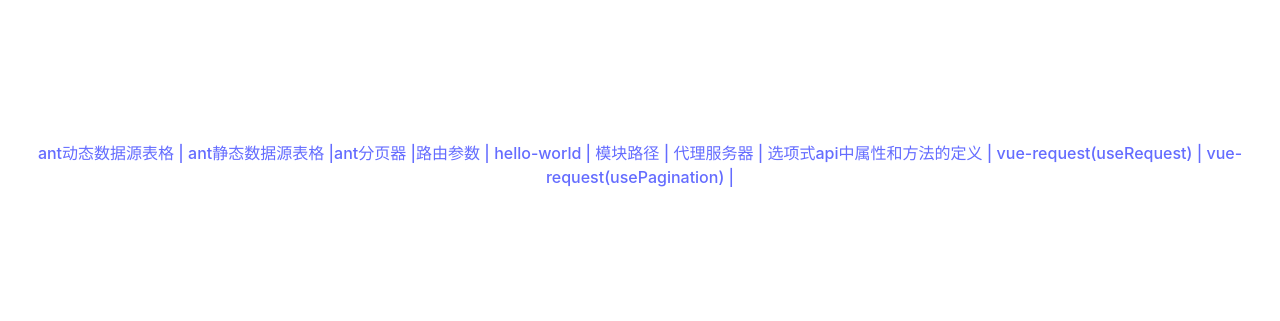
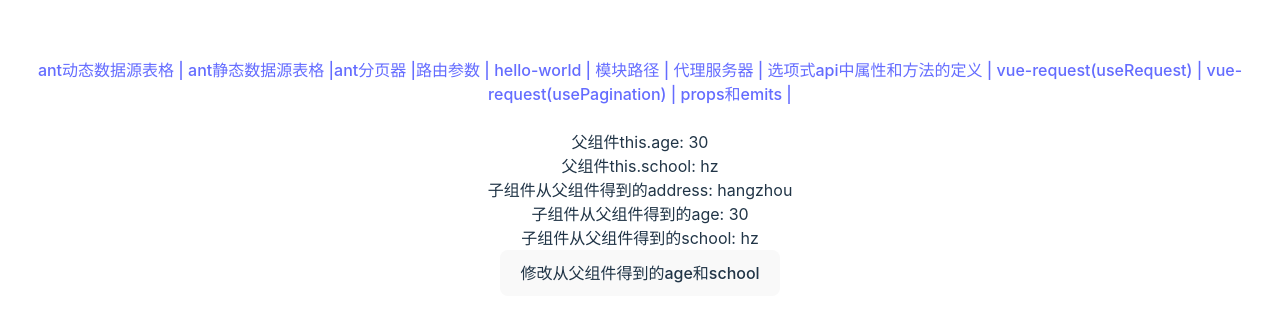
Before and after one commit to jssgsy/vue-learn, a Vue app: page /propsAndEmits in a window 1280 px wide. Shown: the part 223-544 px from the top of the page. Built offline with nearby package versions, Linux system fonts and the light colour scheme.

Commit message:
[vue] props、emits选项

```diff
--- a/src/App.vue
+++ b/src/App.vue
@@ -8,6 +8,8 @@ import ModulePathAlias from "@/components/ModulePathAlias.vue";
 import VueRequestLearn from "@/components/ProxyServer.vue";
 import OptionApiMethodAndVariableDefine from "@/components/OptionApiMethodAndVariableDefine.vue";
 import AntDynamicTable from "@/components/antdesignvue/AntDynamicTable.vue";
+import ParentVue from "@/components/propsAndEmits/ParentVue.vue";
+
 // 2. 选项式api要手动导出
 export default {
   name: 'App',  // 组件的名字
@@ -19,7 +21,8 @@ export default {
     ModulePathAlias,
     VueRequestLearn,
     OptionApiMethodAndVariableDefine,
-    AntDynamicTable
+    AntDynamicTable,
+    ParentVue,
   }
 }
 // 从上述1，2，3看，选项式api相较于组合式api在代码上确实更加麻烦些
@@ -51,6 +54,8 @@ export default {
 
   <router-link to="/usePaginationDemo">vue-request(usePagination) | </router-link>
 
+  <router-link to="/propsAndEmits">props和emits | </router-link>
+
   <div>
     <br>
     <router-view/>
--- /dev/null
+++ b/src/components/propsAndEmits/ChildVue.vue
@@ -0,0 +1,31 @@
+<script>
+import {defineComponent} from 'vue'
+
+export default defineComponent({
+  name: "ChildVue",
+  // 必须显式指定从直接父子组件接收的属性
+  props: ['address', 'age', 'school'],
+  // 通过emits指定要传递给父组件的事件
+  emits: ['updateMe'],
+  methods: {
+    change() {
+      console.log('子组件change被触发, 不要在子组件中修改从父组件传递过来的值')
+      // updateMe是事件名称，由父组件监听
+      // 通过this.$emit来发送事件，也可直接用在模板中
+      // 还可以传值给事件updateMe对应的回调函数中
+      this.$emit('updateMe', this.age, this.school, 'aaa', 'bbb')
+    }
+  }
+})
+</script>
+
+<template>
+  子组件从父组件得到的address: {{address}}<br>
+  子组件从父组件得到的age: {{age}}<br>
+  子组件从父组件得到的school: {{school}}<br>
+  <button @click="change">修改从父组件得到的age和school</button>
+</template>
+
+<style scoped>
+
+</style>
--- /dev/null
+++ b/src/components/propsAndEmits/ParentVue.vue
@@ -0,0 +1,36 @@
+<script>
+import {defineComponent} from 'vue'
+import ChildVue from "@/components/propsAndEmits/ChildVue.vue";
+
+export default defineComponent({
+  name: "ParentVue",
+  components: {ChildVue},
+  data() {
+    return {
+      age: 30,
+      school: 'hz'
+    }
+  },
+  methods: {
+    updateProps(...args) {
+      console.log('父组件中updateProps被调用了，在这里修改传递给子组件的props值, 子组件触发事件时传递过来的参数：', args)
+      this.age = this.age + 10;
+      this.school = this.school + "_new";
+    }
+  }
+})
+</script>
+
+<template>
+  父组件this.age: {{this.age}}<br>
+  父组件this.school: {{this.school}}<br>
+  <!--
+    1. updateMe是子组件emit的事件名字，updateProps是监听到事件时要调用的回调函数;
+    2. address也是传递给子组件的props，只是静态的而已
+  -->
+  <ChildVue address = 'hangzhou' :age="age" :school="school" @updateMe="updateProps"/>
+</template>
+
+<style scoped>
+
+</style>
--- a/src/main.ts
+++ b/src/main.ts
@@ -20,6 +20,7 @@ import RouterParam from "./components/RouterParam.vue";
 import UseRequestDemo from "./components/vuerequest/UseRequestDemo.vue";
 import UsePaginationDemo from "./components/vuerequest/UsePaginationDemo.vue";
 import AntPagination from "./components/antdesignvue/AntPagination.vue";
+import ParentVue from "./components/propsAndEmits/ParentVue.vue";
 
 // 创建路由器实例
 let router:Router = createRouter({
@@ -66,6 +67,10 @@ let router:Router = createRouter({
             path: '/antPagination',
             component: AntPagination
         },
+        {
+            path: '/propsAndEmits',
+            component: ParentVue
+        },
     ]
 })
 let app = createApp(App);
```
